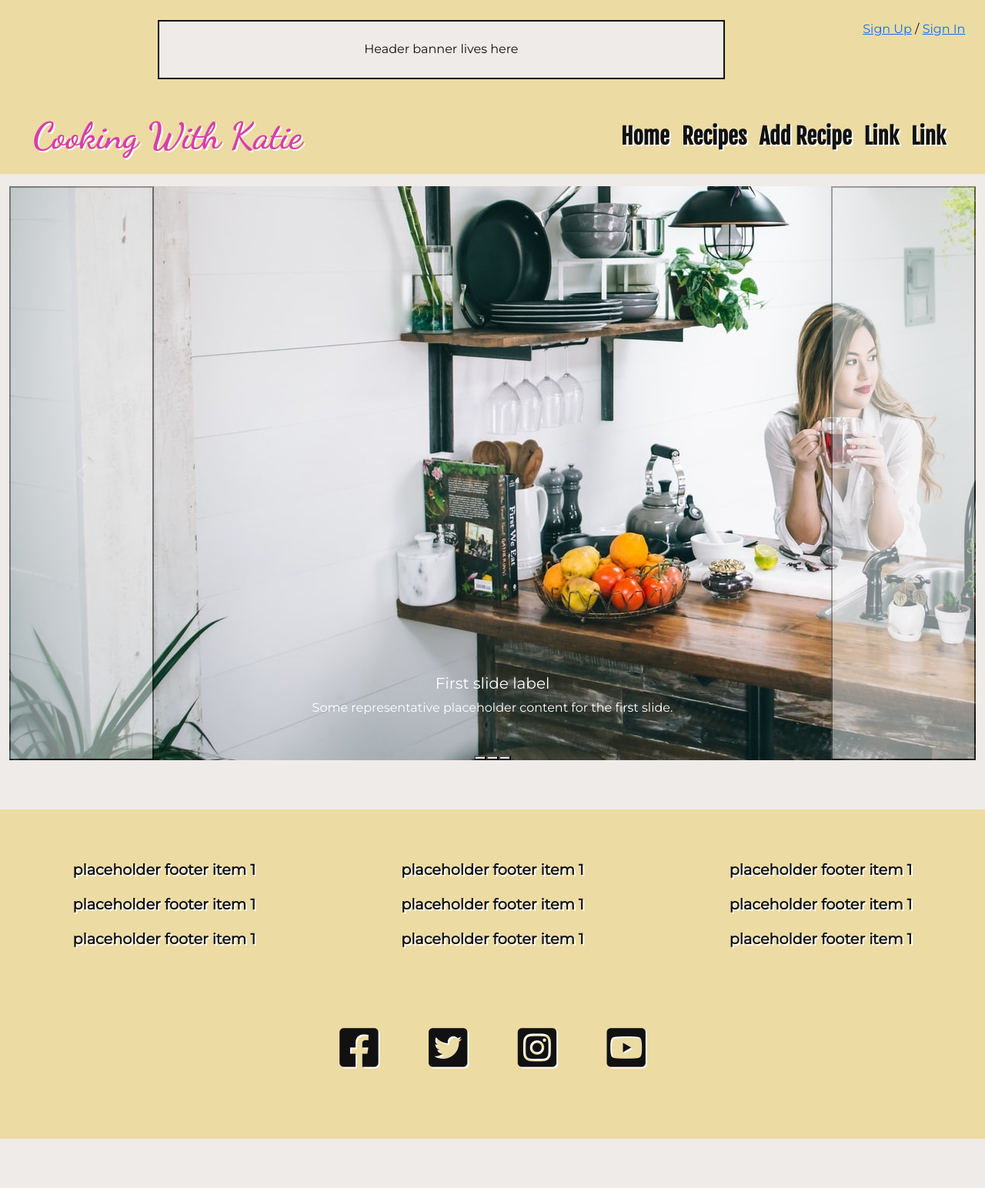
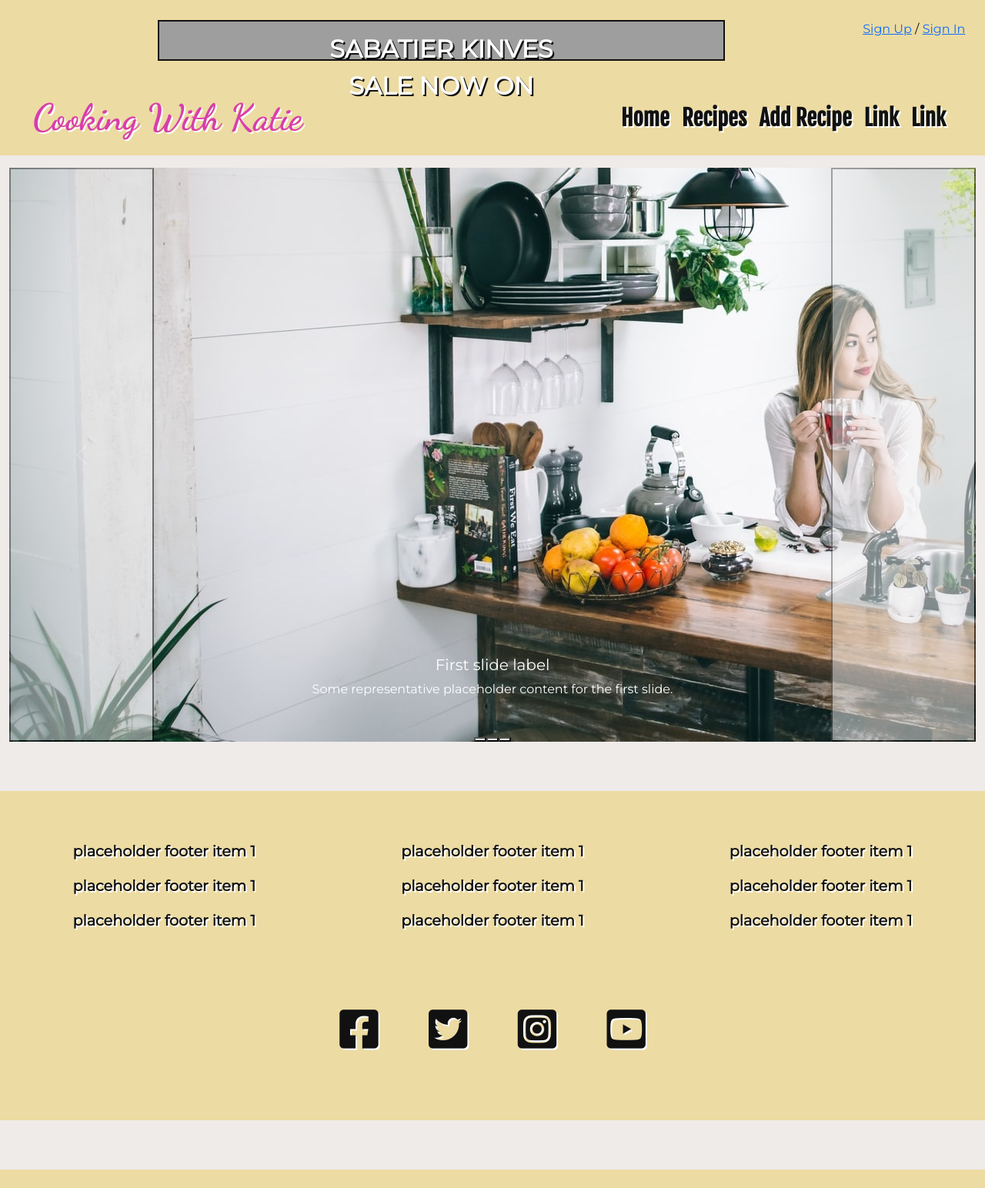
Before and after one commit to nickassafkirk/cooking-with-katie, a Flask app: page / in a window 1280 px wide. Shown: the whole page at 77% size. After the commit the page ends 1520 px from the top, so only its background shows below. Run offline with Flask 2, Linux system fonts and the light colour scheme; some libraries are stand-ins or nearby versions; grey boxes are pictures that could not be loaded.

Commit message:
Add header banner template

```diff
--- a/static/css/style.css
+++ b/static/css/style.css
@@ -48,13 +48,48 @@ header{
 }
 
 .banner__inner{
+    position: relative;
     background-color: var(--bg-main);
     color: var(--txt-dark);
     width: 60%;
+    height: 5vh;
     margin: auto;
     padding: 2%;
     border: 2px solid var(--txt-dark);
 }
+
+.banner__inner div{
+    display: block;
+    position: absolute;
+    top: 0;
+    left: 0;
+    height: 100%;
+    width: 100%;
+    z-index: 5;
+
+}
+
+.banner__inner p{
+    width: 50%;
+    position: absolute;
+    text-align: center;
+    top: 25%;
+    left: 25%;
+    color: white;
+    z-index: 1000;
+    text-transform: uppercase;
+    font-size: 2em;
+    font-weight: bolder;
+    text-shadow: 2px 2px var(--txt-dark);
+}
+
+.banner__inner div img{
+    height: 100%;
+    width: 100%;
+    z-index: 3;
+    object-fit: cover;
+}
+
 
 /* Navbar styles */
 header .navbar a{
--- a/templates/base.html
+++ b/templates/base.html
@@ -20,7 +20,10 @@
         <!-- Ad Banner - Header -->
         <div class="banner__container">
             <div class="banner__inner text-center">
-                Header banner lives here
+                 <div>
+                     <p>Sabatier Kinves Sale Now On</p>
+                    <img src="https://images.unsplash.com/photo-1604543248368-da42b20dce5b?ixid=MnwxMjA3fDB8MHxwaG90by1wYWdlfHx8fGVufDB8fHx8&ixlib=rb-1.2.1&auto=format&fit=crop&w=957&q=80" alt="">
+                 </div>
             </div>
             {% if session.user %}
               <div class="account__mini">
@@ -31,7 +34,6 @@
                   <a href="{{ url_for('sign_up') }}">Sign Up</a> / <a href="{{ url_for('sign_in') }}">Sign In</a>
               </div>
             {% endif %}
-
         </div>
         <!-- Navbar -->
         <nav class="navbar navbar-expand-md navbar-custom">
```
